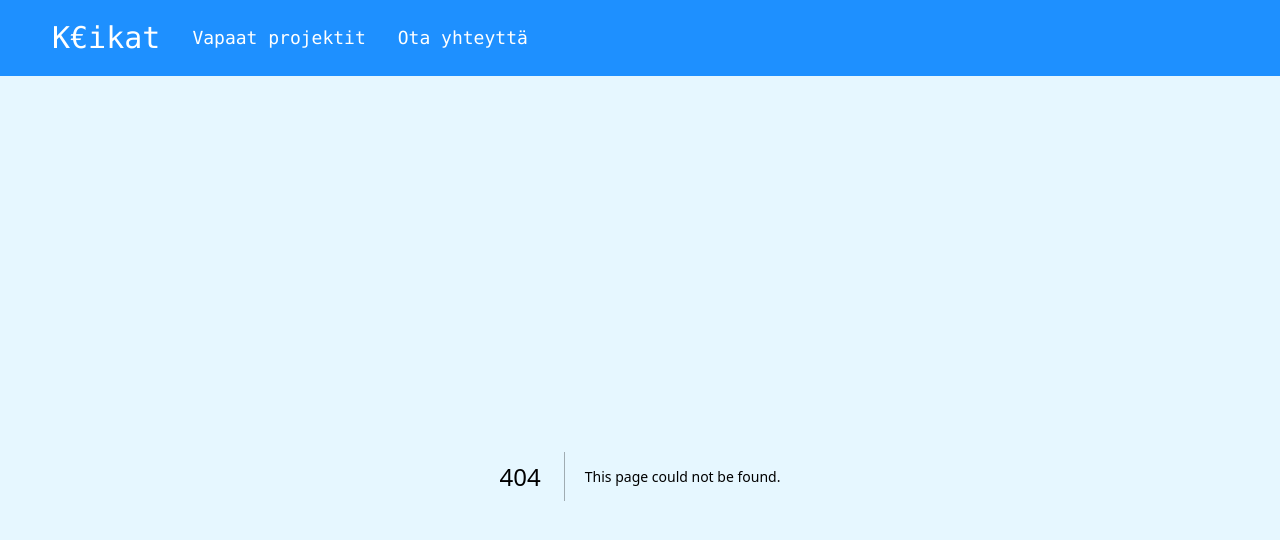
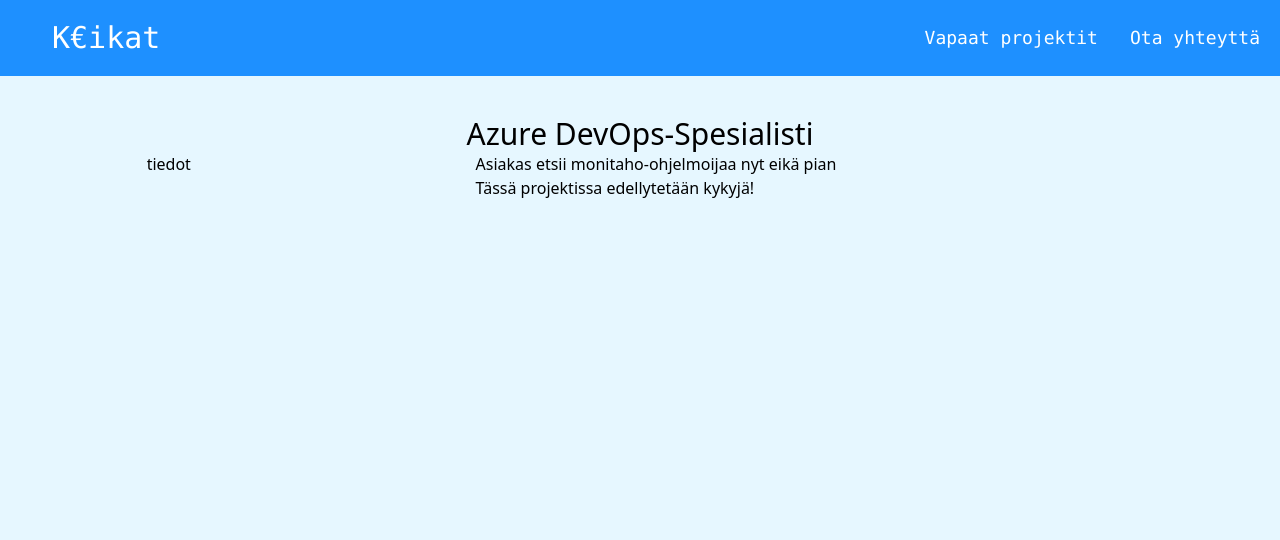
Before and after one commit to semitaho/keikat, a Next.js app: page /projektit/azure-devops-spesialisti in a window 1280 px wide. Before the commit this address had no page. Shown: the top 540 px of the page. Built offline with nearby package versions, Linux system fonts and the light colour scheme.

Commit message:
korjaukset

```diff
--- a/app/components/layout/navigation.js
+++ b/app/components/layout/navigation.js
@@ -9,7 +9,7 @@ export function Navigation() {
             <span className="text-3xl">K€ikat</span> </HeaderLink>
 
       </div>
-      <div className="flex-grow">
+      <div>
       <HeaderLink href="/projektit">Vapaat projektit</HeaderLink>
 
         <HeaderLink href="/ota-yhteytta">Ota yhteyttä</HeaderLink>
--- a/app/components/layout/page-content.js
+++ b/app/components/layout/page-content.js
@@ -1,7 +1,10 @@
 export default function PageContent({ children }) {
   return (
-    <main className="flex flex-col items-center justify-between p-10">
+
+    <main className="w-full flex justify-center">
+      <div className="flex flex-col items-center justify-between p-10 w-5/6">
       {children}
+      </div>
     </main>
   );
 }
--- a/app/components/projects/tag.js
+++ b/app/components/projects/tag.js
@@ -1,6 +1,6 @@
 export default function Tag({ children }) {
   return (
-    <span class="inline-block bg-gray-200 rounded-full px-3 py-1 text-sm font-semibold text-gray-700 mr-2 mb-2">
+    <span className="inline-block bg-gray-200 rounded-full px-3 py-1 text-sm font-semibold text-gray-700 mr-2 mb-2">
       {children}
     </span>
   );
--- a/app/data/dummy-data.js
+++ b/app/data/dummy-data.js
@@ -1,6 +1,6 @@
 export const CATEGORY_IMAGE_MAP = {
   java: "code-1839406_1280.jpg",
-  azure: "istockphoto-1435220822-1024x1024.jpg"
+  azure: "istockphoto-1435220822-1024x1024.jpg",
 };
 
 export const projektit = [
@@ -8,9 +8,10 @@ export const projektit = [
     category: "java",
     title: "SENIOR UI-devaaja",
     slug: "senior-ui-devaaja",
-    tags: ['react', 'AngularJs', 'Angular', 'TailwindCss'],
+    tags: ["react", "AngularJs", "Angular", "TailwindCss"],
     excerpt:
       "Asiakas etsii pitkään toimeksiantoon osaajaa, josta ei voi välttyä.",
+    description: "<h3>väliotsake</h3>",
   },
   {
     category: "azure",
@@ -19,5 +20,11 @@ export const projektit = [
     tags: [],
     excerpt:
       "Asiakas etsii pitkään toimeksiantoon osaajaa, josta ei voi välttyä.",
+    description:
+      " <p>Asiakas etsii monitaho-ohjelmoijaa nyt eikä pian</p><p>Tässä projektissa edellytetään kykyjä!</p>",
   },
 ];
+
+export async function getProjektiBySlug(slug) {
+  return projektit.find((project) => project.slug === slug);
+}
--- /dev/null
+++ b/app/projektit/[projectslug]/page.js
@@ -0,0 +1,19 @@
+import PageContent from "@/app/components/layout/page-content";
+import PageTitle from "@/app/components/ui/page-title";
+import { getProjektiBySlug } from "@/app/data/dummy-data";
+
+export default async function ProjectDetailPage({ params: { projectslug } }) {
+  const { title, description } = await getProjektiBySlug(projectslug);
+  console.log("props", projectslug);
+  return (
+    <PageContent>
+      <PageTitle>{title}</PageTitle>
+      <div className="grid grid-cols-3 w-full">
+        <div>tiedot</div>
+        <div className="col-span-2">
+          <article dangerouslySetInnerHTML={{ __html: description }} />
+        </div>
+      </div>
+    </PageContent>
+  );
+}
```
